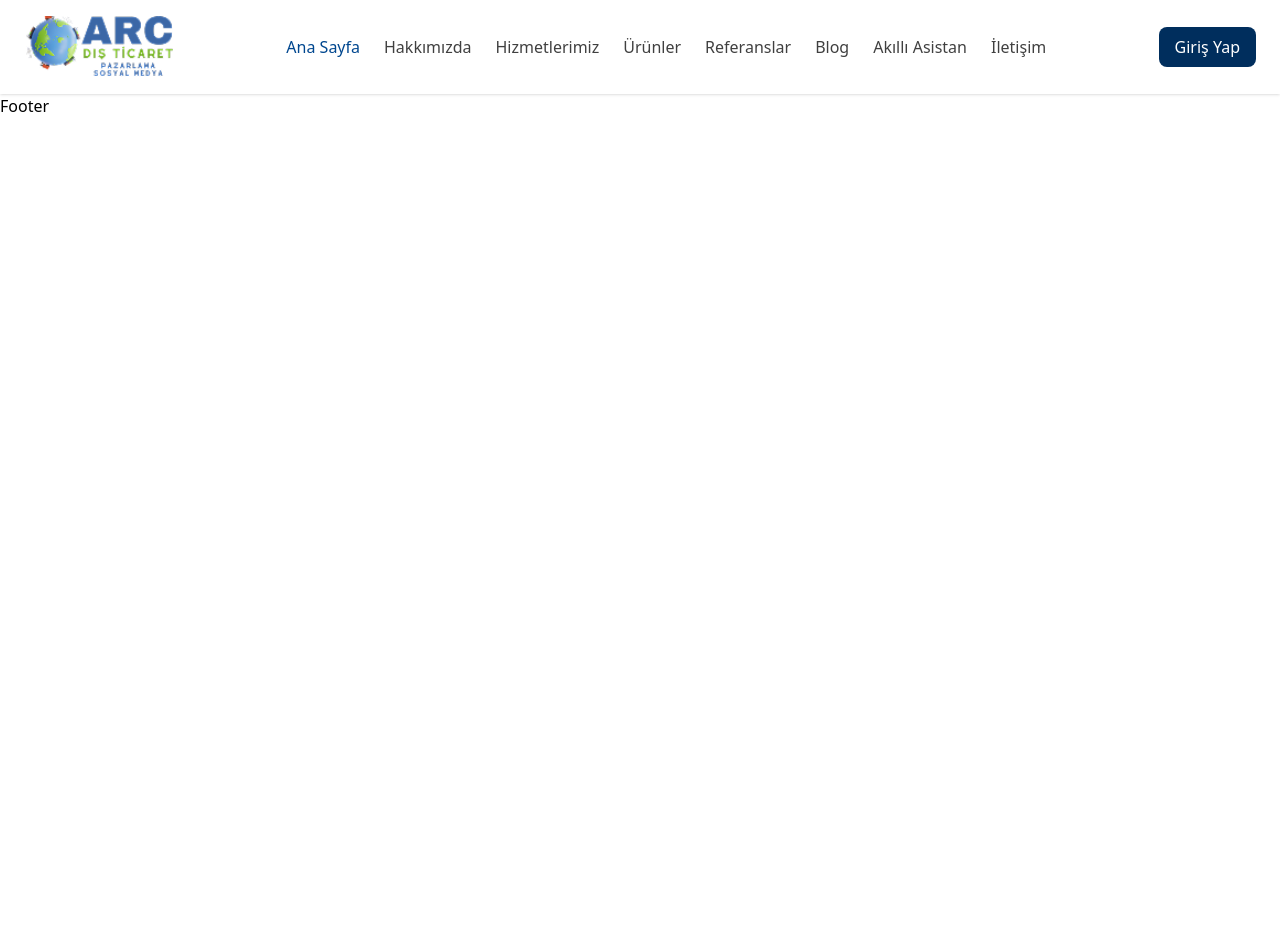
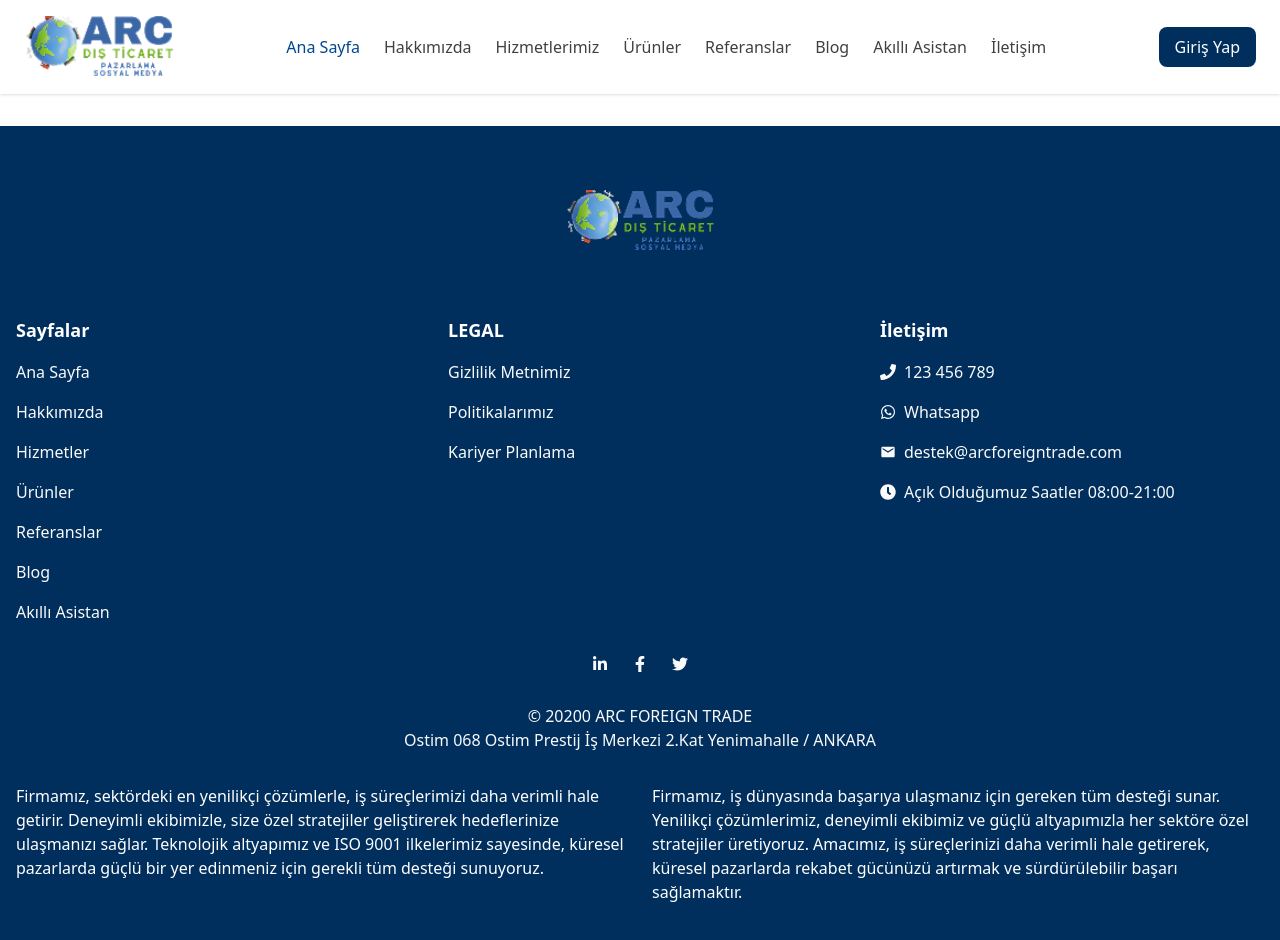
Before and after one commit to poyrazavsever/arc_foreign_trade, a Next.js app: page / in a window 1280 px wide. Shown: the top 940 px of the page. Before the commit the page ends 800 px from the top, so only its background shows below. Built offline with nearby package versions, Linux system fonts and the light colour scheme.

Commit message:
feat: done footer

```diff
--- a/components/Footer.jsx
+++ b/components/Footer.jsx
@@ -1,13 +1,117 @@
-import React from 'react'
+import React from 'react';
+import Link from 'next/link';
+import Image from 'next/image';
+import { FaLinkedinIn, FaFacebookF, FaTwitter, FaWhatsapp, FaClock, FaPhone } from 'react-icons/fa';
+import { MdEmail } from 'react-icons/md';
 
 const Footer = () => {
   return (
-    <div>
+    <footer className="bg-primary text-white py-8 md:py-16 mt-8">
+      {/* Logo Section */}
+      <div className="flex justify-center pb-16">
+        <Image src="/Images/Logo.png" alt="ARC Dış Ticaret Logo" width={150} height={50} />
+      </div>
 
-        Footer
+      {/* Content Section */}
+      <div className="container mx-auto px-4">
+        <div className="grid grid-cols-1 md:grid-cols-3 gap-12">
+          {/* Pages Section */}
+          <div>
+            <h3 className="text-lg font-semibold mb-4">Sayfalar</h3>
+            <ul className="flex flex-col items-start gap-4">
+              {['Ana Sayfa', 'Hakkımızda', 'Hizmetler', 'Ürünler', 'Referanslar', 'Blog', 'Akıllı Asistan'].map((page, index) => (
+                <li key={index}>
+                  <Link href={`/${page.toLowerCase().replace(' ', '-')}`}>
+                    <span className="block text-neutral-50 hover:text-blue-200 transition-colors duration-300">
+                      {page}
+                    </span>
+                  </Link>
+                </li>
+              ))}
+            </ul>
+          </div>
 
-    </div>
-  )
-}
+          {/* Legal Section */}
+          <div>
+            <h3 className="text-lg font-semibold mb-4">LEGAL</h3>
+            <ul className="flex flex-col items-start gap-4">
+              {['Gizlilik Metnimiz', 'Politikalarımız', 'Kariyer Planlama'].map((legal, index) => (
+                <li key={index}>
+                  <Link href={`/${legal.toLowerCase().replace(' ', '-')}`}>
+                    <span className="block text-neutral-50 hover:text-blue-200 transition-colors duration-300">
+                      {legal}
+                    </span>
+                  </Link>
+                </li>
+              ))}
+            </ul>
+          </div>
 
-export default Footer
+          {/* Contact Section */}
+          <div>
+            <h3 className="text-lg font-semibold mb-4">İletişim</h3>
+            <ul className="flex flex-col items-start gap-4">
+              <li>
+                <a href="tel:123456789" className="flex items-center text-neutral-50 hover:text-blue-200 transition-colors duration-300">
+                  <FaPhone className="mr-2" />
+                  123 456 789
+                </a>
+              </li>
+              <li>
+                <a href="https://wa.me/YOUR_WHATSAPP_NUMBER" target="_blank" rel="noopener noreferrer" className="flex items-center text-neutral-50 hover:text-blue-200 transition-colors duration-300">
+                  <FaWhatsapp className="mr-2" />
+                  Whatsapp
+                </a>
+              </li>
+              <li>
+                <a href="mailto:destek@arcforeigntrade.com" className="flex items-center text-neutral-50 hover:text-blue-200 transition-colors duration-300">
+                  <MdEmail className="mr-2" />
+                  destek@arcforeigntrade.com
+                </a>
+              </li>
+              <li className="flex items-center text-neutral-50 hover:text-blue-200 transition-colors duration-300">
+                <FaClock className="mr-2" />
+                Açık Olduğumuz Saatler 08:00-21:00
+              </li>
+            </ul>
+          </div>
+        </div>
+
+        {/* Social Media Section */}
+        <div className="mt-8 flex justify-center space-x-6">
+          <a href="#" className="text-neutral-50 hover:text-blue-200 transition-colors duration-300">
+            <FaLinkedinIn />
+          </a>
+          <a href="#" className="text-neutral-50 hover:text-blue-200 transition-colors duration-300">
+            <FaFacebookF />
+          </a>
+          <a href="#" className="text-neutral-50 hover:text-blue-200 transition-colors duration-300">
+            <FaTwitter />
+          </a>
+        </div>
+
+        {/* Copyright Section */}
+        <div className="mt-8 text-center text-neutral-50">
+          <p>© 20200 ARC FOREIGN TRADE</p>
+          <p>Ostim 068 Ostim Prestij İş Merkezi 2.Kat Yenimahalle / ANKARA</p>
+        </div>
+
+        {/* Description Section */}
+        <div className="mt-8 grid grid-cols-1 md:grid-cols-2 gap-6">
+          <div>
+            <p>
+              Firmamız, sektördeki en yenilikçi çözümlerle, iş süreçlerimizi daha verimli hale getirir. Deneyimli ekibimizle, size özel stratejiler geliştirerek hedeflerinize ulaşmanızı sağlar. Teknolojik altyapımız ve ISO 9001 ilkelerimiz sayesinde, küresel pazarlarda güçlü bir yer edinmeniz için gerekli tüm desteği sunuyoruz.
+            </p>
+          </div>
+          <div>
+            <p>
+              Firmamız, iş dünyasında başarıya ulaşmanız için gereken tüm desteği sunar. Yenilikçi çözümlerimiz, deneyimli ekibimiz ve güçlü altyapımızla her sektöre özel stratejiler üretiyoruz. Amacımız, iş süreçlerinizi daha verimli hale getirerek, küresel pazarlarda rekabet gücünüzü artırmak ve sürdürülebilir başarı sağlamaktır.
+            </p>
+          </div>
+        </div>
+      </div>
+    </footer>
+  );
+};
+
+export default Footer;
--- a/package.json
+++ b/package.json
@@ -9,9 +9,10 @@
     "lint": "next lint"
   },
   "dependencies": {
+    "next": "15.2.0",
     "react": "^19.0.0",
     "react-dom": "^19.0.0",
-    "next": "15.2.0"
+    "react-icons": "^5.5.0"
   },
   "devDependencies": {
     "@tailwindcss/postcss": "^4",
```
Also changed, not shown: 1 other file (tests, documents, lock files or other folders).
